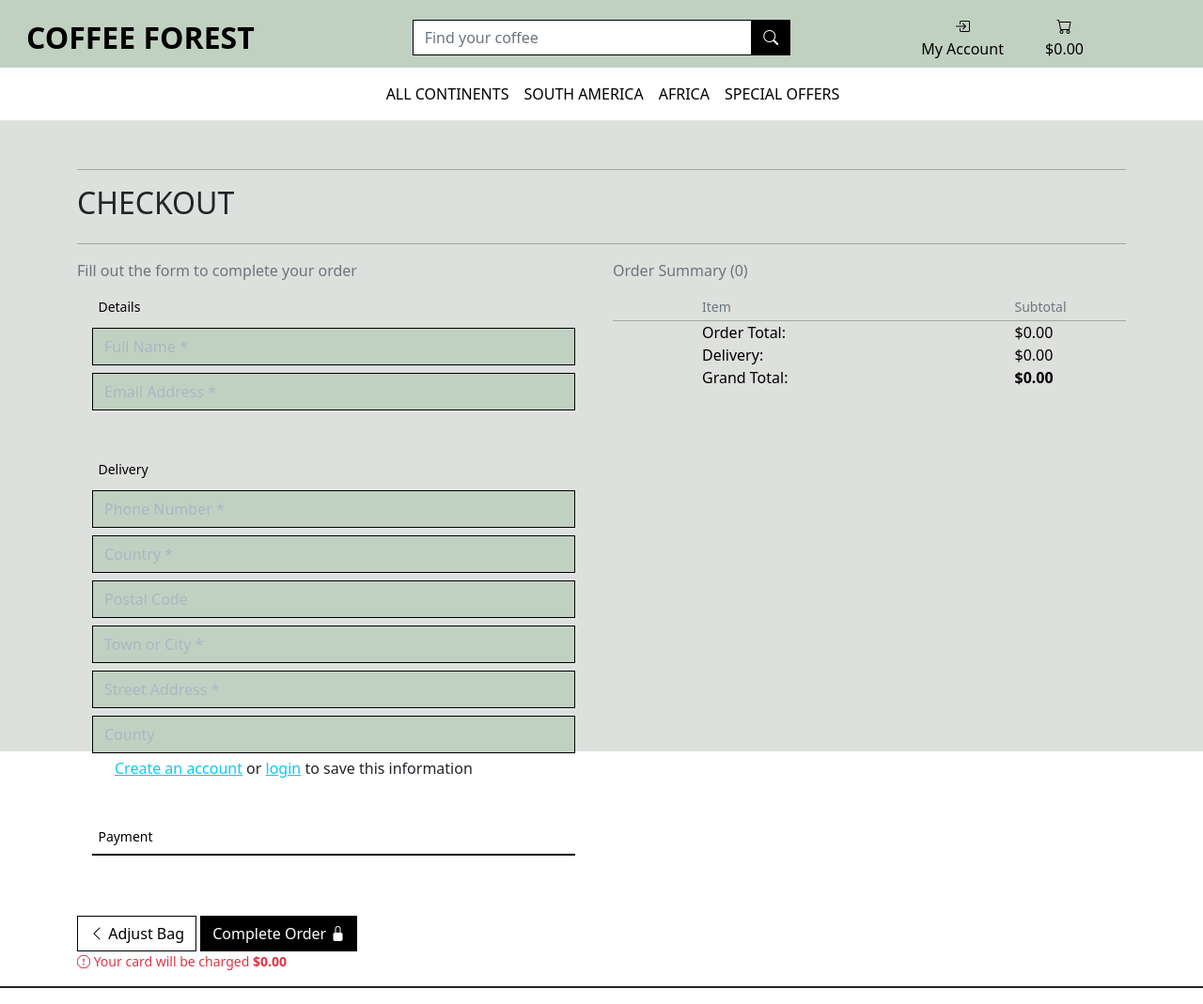
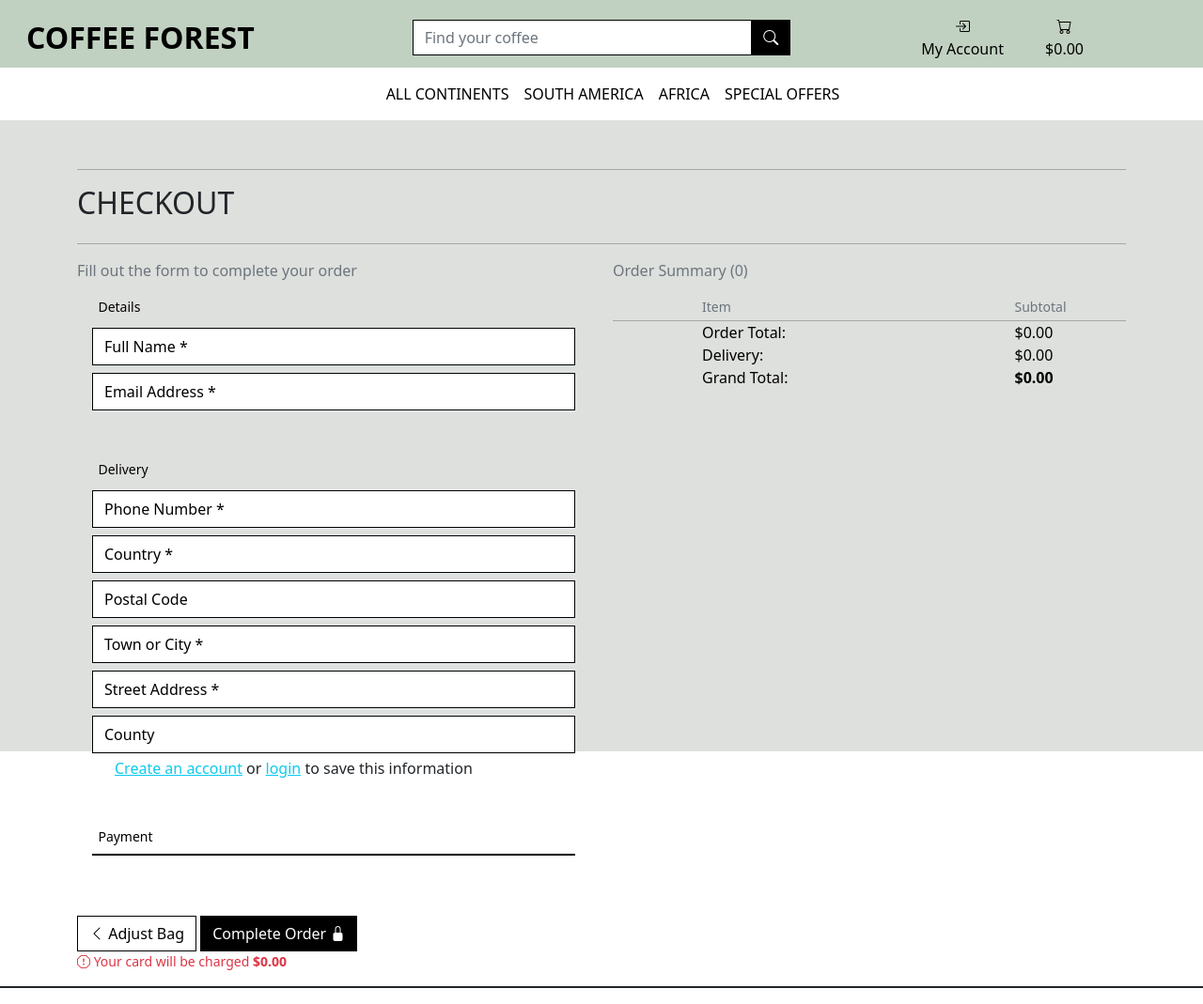
Before and after one commit to CHAMPION316/coffee-forest, a Django app: template checkout/templates/checkout/checkout.html in a window 1280 px wide. Shown: the top 1069 px of the page at 94% size. Run offline with Django 3.2, Linux system fonts and the light colour scheme; the template is opened without the code that fills it: values that come from a table or form of the project are taken from there, others are empty; some libraries are stand-ins or nearby versions.

Commit message:
Style the payment form

```diff
--- a/static/css/checkout/checkout.css
+++ b/static/css/checkout/checkout.css
@@ -22,7 +22,7 @@
 }
 
 .stripe-style-input::placeholder {
-    color: #aab7c4;
+    color: #000;
 }
 
 .fieldset-label {
@@ -33,7 +33,6 @@
 #payment-form .form-control,
 #card-element {
     color: #000;
-    background: #c1d1c1;
+    background: #fff;
     border: 1px solid #000;
-
 }
```
